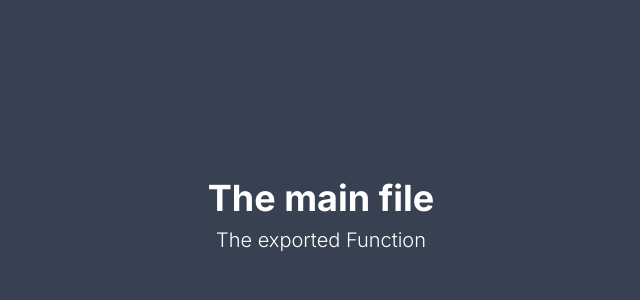
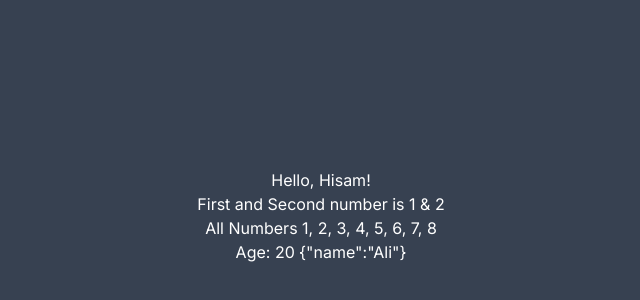
Before and after one commit to HisamNasir/ES6-esential, a Next.js app in the folder my-app/: page / in a window 1280 px wide. Shown: the part 184-484 px from the top of the page, without its empty margins (319-959 px from the left). Built offline with nearby package versions, Linux system fonts and the light colour scheme.

Commit message:
operations

```diff
--- /dev/null
+++ b/my-app/app/components/Task17.js
@@ -0,0 +1,22 @@
+import React from 'react';
+
+const Task17 = () => {
+  const fname = 'Hisam';
+  const numbers = [1, 2, 3];
+  const person = { name: 'Ali', age: 20 };
+
+  const greeting = `Hello, ${fname}!`; //Template Literals:
+  const [first, second] = numbers;  //Destructuring
+  const newArray = [...numbers, 4, 5, 6, 7, 8];  //Spread Operator
+  const { age, ...rest } = person;  //Rest Operator
+  return (
+    <div className=' text-center text-white flex flex-col justify-center h-full w-full '>
+      <p>{greeting}</p>
+      <p>First and Second number is {first} & {second}</p>
+      <p>All Numbers {newArray.join(', ')}</p>
+      <p>Age: {age} {JSON.stringify(rest)}</p>
+    </div>
+  );
+};
+
+export default Task17;
--- a/my-app/app/page.js
+++ b/my-app/app/page.js
@@ -15,6 +15,7 @@ import Task13 from './components/Task13';
 import Task14 from './components/Task14';
 import Task15 from './components/Task15';
 import Task16 from './components/Task16';
+import Task17 from './components/Task17';
 
 const Home = () => {
   return (
@@ -50,7 +51,9 @@ const Home = () => {
       {/*                                              // images galery                                                            */}
       {/* <Task15/> */}
       {/*                                              // import export                                                            */}
-      <Task16/>
+      {/* <Task16/> */}
+      {/*                                              // 9 tasks                                                            */}
+      <Task17/>
     </div>
   )
 }
```
